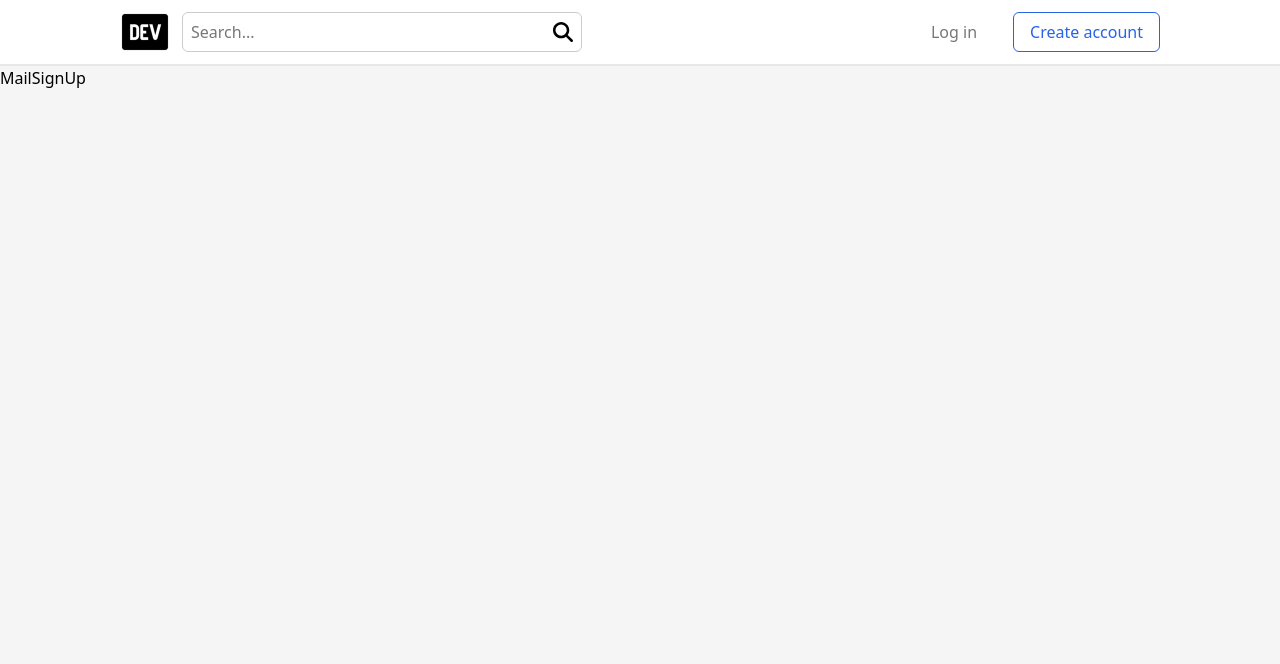
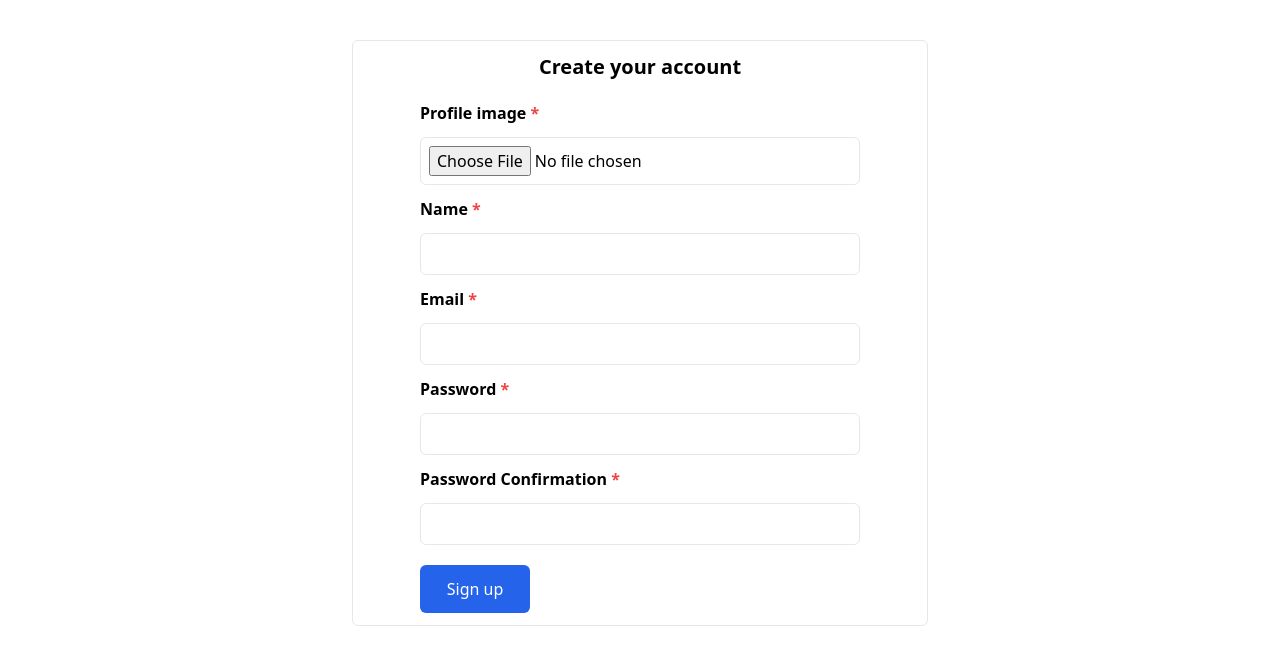
Before and after one commit to sparshkadian/dev.to-client, a React (Vite) app: page /signup/email in a window 1280 px wide. Shown: the top 664 px of the page. Built offline with nearby package versions, Linux system fonts and the light colour scheme.

Commit message:
MailSignUp Component complete

```diff
--- a/src/App.jsx
+++ b/src/App.jsx
@@ -7,10 +7,10 @@ import MailSignUp from './Auth/MailSignUp';
 
 const App = () => {
   const location = useLocation();
-  const navBarNotAllowed = ['/signup', '/login'];
+  const navBarAllowed = ['/'];
 
   const checkLocation = () => {
-    if (navBarNotAllowed.includes(location.pathname)) {
+    if (!navBarAllowed.includes(location.pathname)) {
       return false;
     } else return true;
   };
--- a/src/Auth/MailSignUp.jsx
+++ b/src/Auth/MailSignUp.jsx
@@ -1,5 +1,111 @@
+import { useState } from 'react';
+
 const MailSignUp = () => {
-  return <div>MailSignUp</div>;
+  const [formData, setFormData] = useState({
+    file: '',
+    name: '',
+    email: '',
+    password: '',
+    passwordConfirm: '',
+  });
+
+  const handleFileSelect = (e) => {
+    setFormData((prevValue) => ({
+      ...prevValue,
+      file: e.target.files[0],
+    }));
+  };
+
+  const handleInputChange = (e) => {
+    setFormData((prevValue) => ({
+      ...prevValue,
+      [e.target.id]: e.target.value,
+    }));
+  };
+
+  const handleFormSubmit = (e) => {};
+
+  return (
+    <div className='pt-10 w-screen h-screen bg-white'>
+      <div className='max-w-xl m-auto p-3 sm:border rounded-md'>
+        <h2 className='text-center text-xl font-semibold'>
+          Create your account
+        </h2>
+
+        <form
+          onSubmit={handleFormSubmit}
+          className='m-auto mt-5 w-4/5 flex flex-col gap-3'
+        >
+          <label htmlFor='image' className='font-semibold'>
+            Profile image <span className='text-red-500'>*</span>
+          </label>
+          <input
+            onChange={handleFileSelect}
+            type='file'
+            accept='image/*'
+            name='image'
+            id='image'
+            className='w-full border p-2 rounded-md hover:shadow focus:outline-none focus:border-blue-600'
+          />
+
+          <label htmlFor='name' className='font-semibold'>
+            Name <span className='text-red-500'>*</span>
+          </label>
+          <input
+            type='text'
+            name='name'
+            id='name'
+            value={formData.name}
+            onChange={handleInputChange}
+            className='w-full border p-2 rounded-md hover:shadow focus:outline-none focus:border-blue-600'
+          />
+
+          <label htmlFor='email' className='font-semibold'>
+            Email <span className='text-red-500'>*</span>
+          </label>
+          <input
+            type='email'
+            name='email'
+            id='email'
+            value={formData.email}
+            onChange={handleInputChange}
+            className='w-full border p-2 rounded-md hover:shadow focus:outline-none focus:border-blue-600'
+          />
+
+          <label htmlFor='password' className='font-semibold'>
+            Password <span className='text-red-500'>*</span>
+          </label>
+          <input
+            type='password'
+            name='password'
+            id='password'
+            value={formData.password}
+            onChange={handleInputChange}
+            className='w-full border p-2 rounded-md hover:shadow focus:outline-none focus:border-blue-600'
+          />
+
+          <label htmlFor='passwordConfirm' className='font-semibold'>
+            Password Confirmation <span className='text-red-500'>*</span>
+          </label>
+          <input
+            type='password'
+            name='passwordConfirm'
+            id='passwordConfirm'
+            value={formData.passwordConfirm}
+            onChange={handleInputChange}
+            className='w-full border p-2 rounded-md hover:shadow focus:outline-none focus:border-blue-600'
+          />
+
+          <button
+            type='submit'
+            className='w-1/4 mt-2 p-3 bg-blue-600 hover:bg-blue-800 text-white rounded-md'
+          >
+            Sign up
+          </button>
+        </form>
+      </div>
+    </div>
+  );
 };
 
 export default MailSignUp;
```
